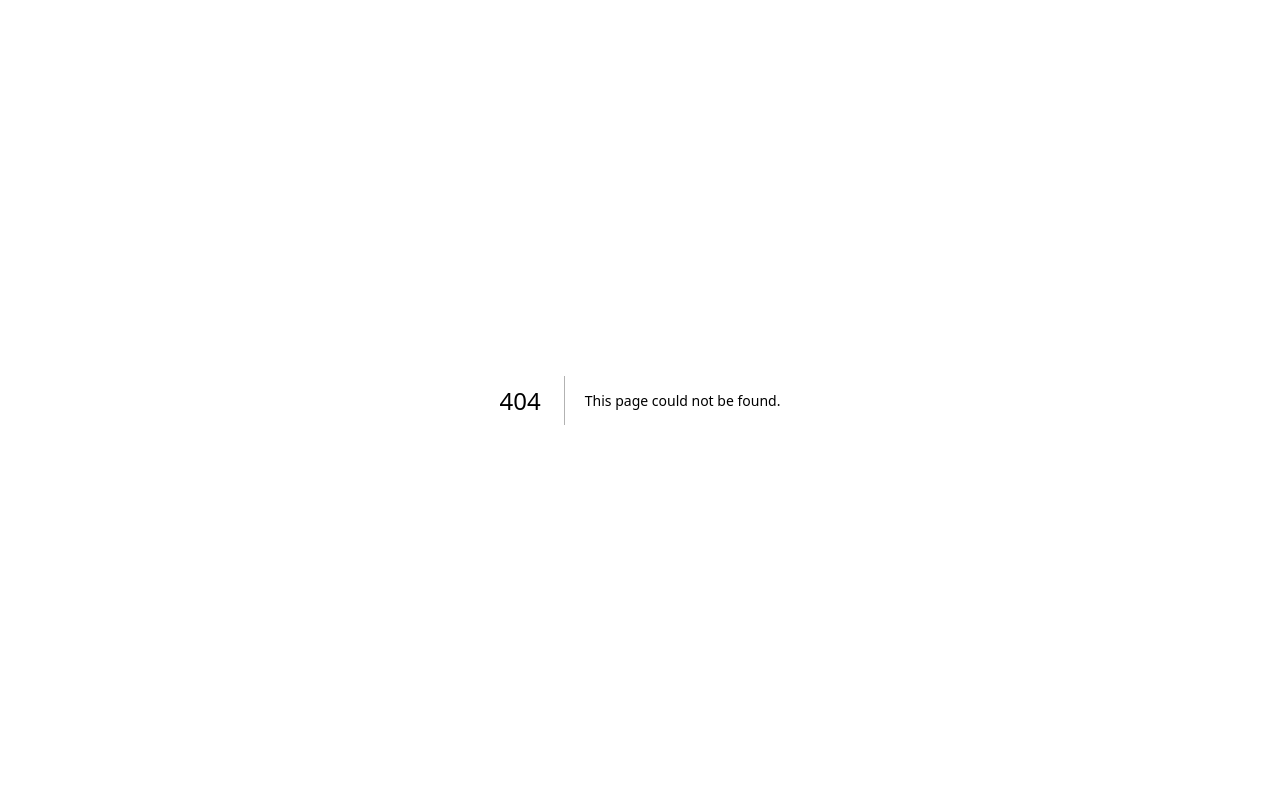
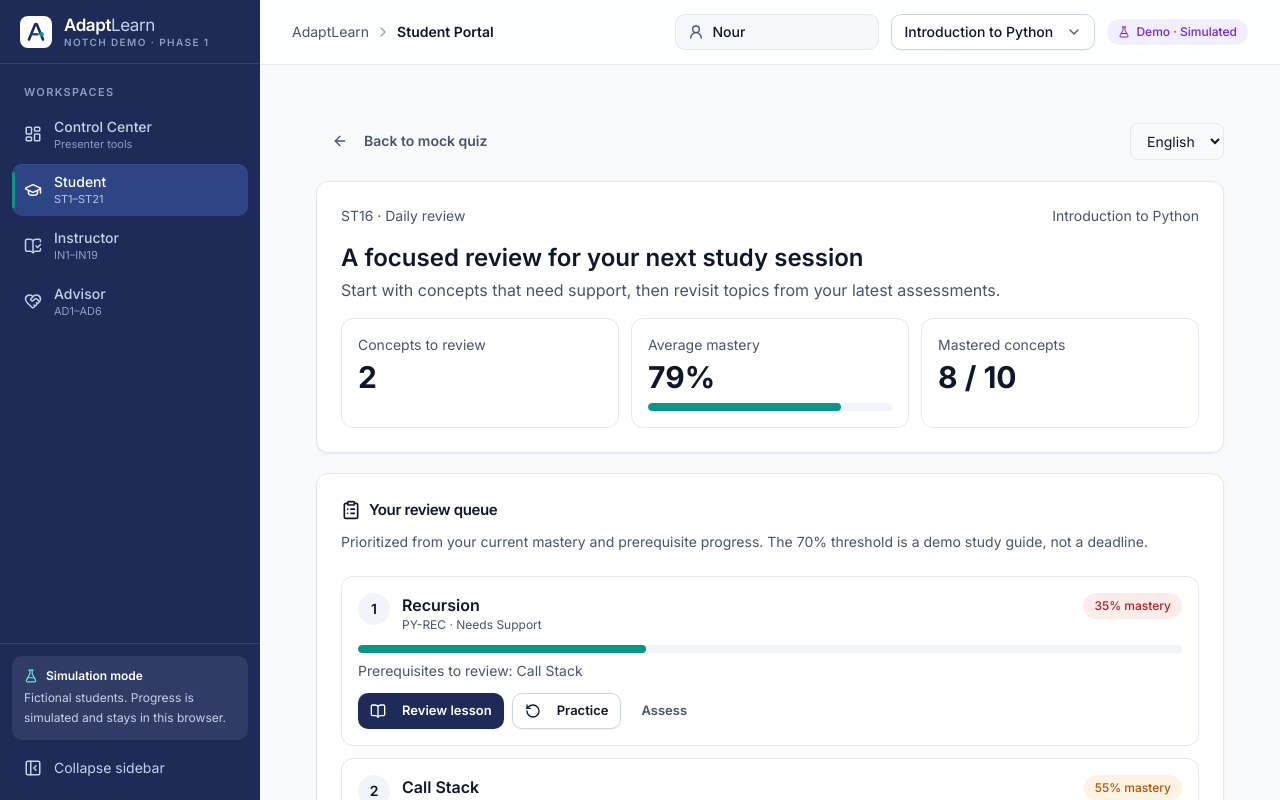
Before and after one commit to Lioomr/adaptive-learning-platform, a Next.js app in the folder Notch Demo/frontend/: page /student/st16 in a window 1280 px wide. Before the commit this address had no page. Shown: the top 800 px of the page. Built offline with nearby package versions, Linux system fonts and the light colour scheme.

Commit message:
Add ST16 daily review route

```diff
--- /dev/null
+++ b/Notch Demo/frontend/app/student/st16/page.tsx
@@ -0,0 +1,5 @@
+import { StudentDailyReview } from "@/features/student/student-daily-review";
+
+export default function StudentST16Page() {
+  return <StudentDailyReview />;
+}
```
